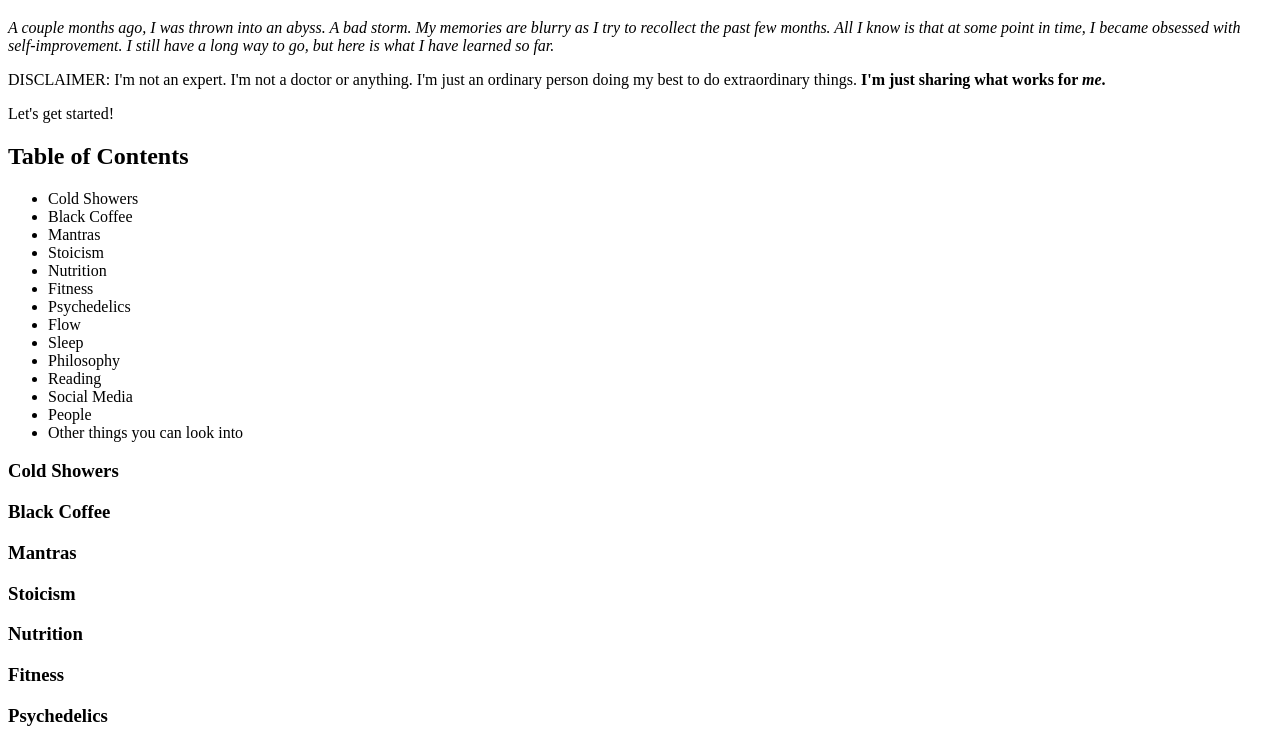
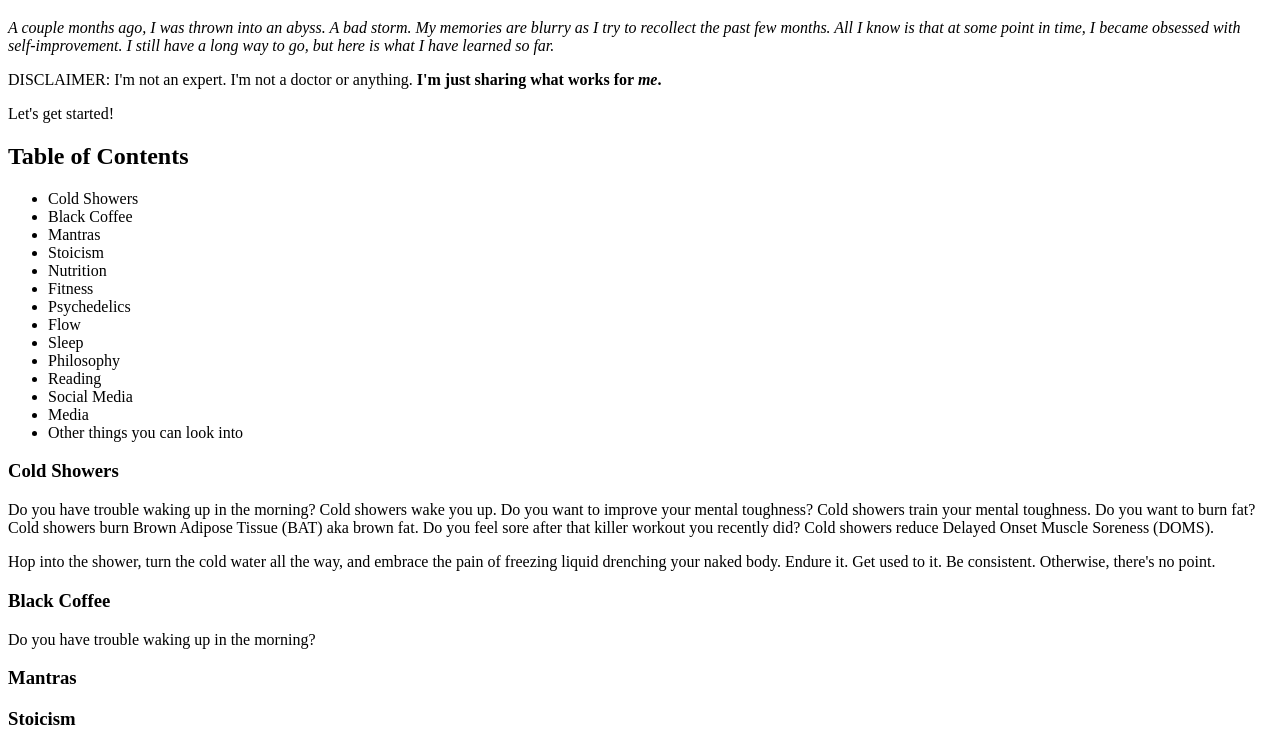
Before and after one commit to OneCodeMan/WritingPractice, a Gatsby site: page /self-help-primer in a window 1280 px wide. Shown: the part 61-800 px from the top of the page. Built offline with nearby package versions, Linux system fonts and the light colour scheme; Gatsby itself is replaced by a stand-in of ours.

Commit message:
Started self help

```diff
--- a/src/pages/07-27-2017-self-help/index.md
+++ b/src/pages/07-27-2017-self-help/index.md
@@ -9,8 +9,8 @@ All I know is that at some point in time, I became obsessed with
 self-improvement. I still have a long way to go, but here is what I have
 learned so far._
 
-DISCLAIMER: I'm not an expert. I'm not a doctor or anything. I'm just an ordinary
-person doing my best to do extraordinary things. **I'm just sharing what works for _me_.**
+DISCLAIMER: I'm not an expert. I'm not a doctor or anything.
+**I'm just sharing what works for _me_.**
 
 Let's get started!
 
@@ -27,12 +27,26 @@ Let's get started!
 - Philosophy
 - Reading
 - Social Media
-- People
+- Media
 - Other things you can look into
 
 ### Cold Showers
+Do you have trouble waking up in the morning?
+Cold showers wake you up.
+Do you want to improve your mental toughness?
+Cold showers train your mental toughness.
+Do you want to burn fat?
+Cold showers burn Brown Adipose Tissue (BAT) aka brown fat.
+Do you feel sore after that killer workout you recently did?
+Cold showers reduce Delayed Onset Muscle Soreness (DOMS).
+
+Hop into the shower, turn the cold water all the way, and embrace the pain of
+freezing liquid drenching your naked body. Endure it. Get used to it.
+Be consistent. Otherwise, there's no point.
 
 ### Black Coffee
+Do you have trouble waking up in the morning?
+
 
 ### Mantras
 
@@ -54,7 +68,7 @@ Let's get started!
 
 ### Social Media
 
-### People
+### Media
 
 ## Other things you can look into
 These are things that I personally have not explored or incorporated into my life.
--- a/src/templates/blog-post.js
+++ b/src/templates/blog-post.js
@@ -9,7 +9,7 @@ export default function Template({
   const { markdownRemark: post } = data; // data.markdownRemark holds our post data
   return (
     <div className="blog-post-container">
-      <Helmet title={`Your Blog Name - ${post.frontmatter.title}`} />
+      <Helmet title={`Cato - ${post.frontmatter.title}`} />
       <div className="blog-post">
         <h1>{post.frontmatter.title}</h1>
         <div className="blog-post-content" dangerouslySetInnerHTML={{ __html: post.html }} />
```
